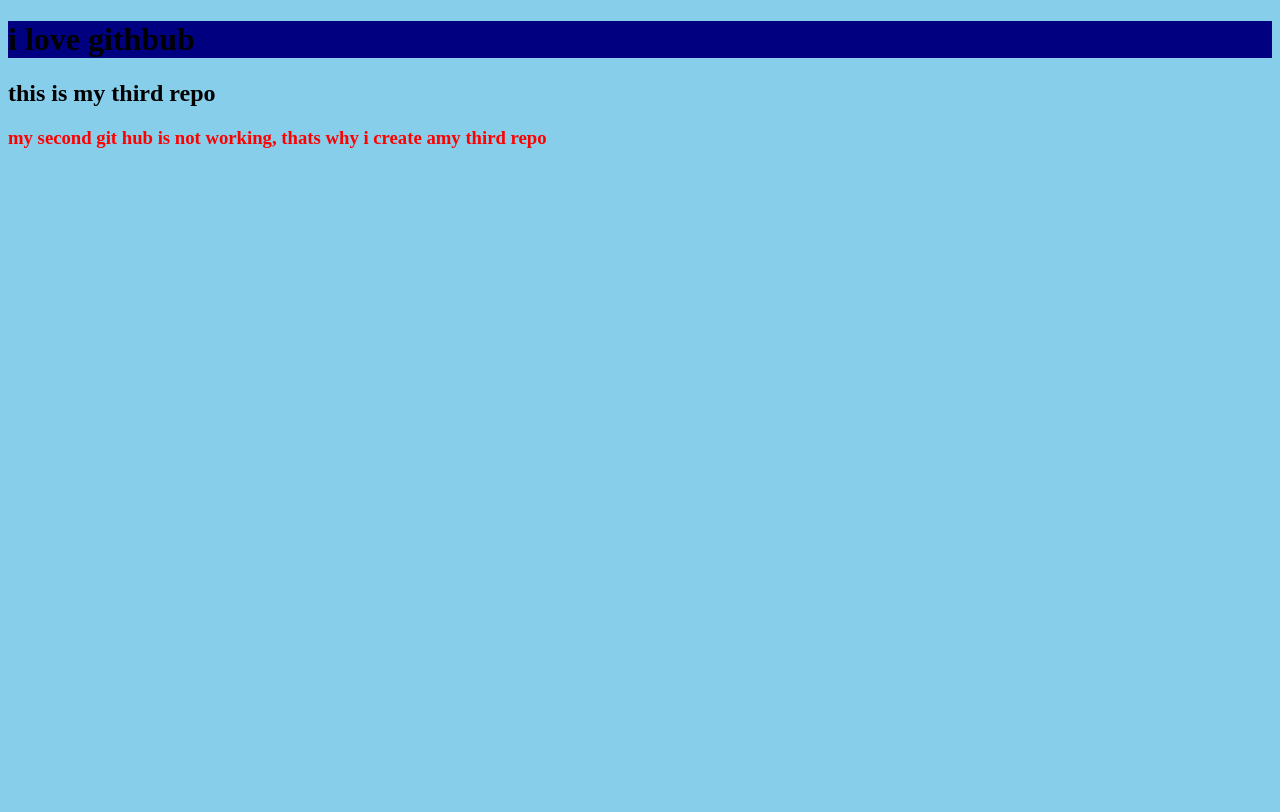
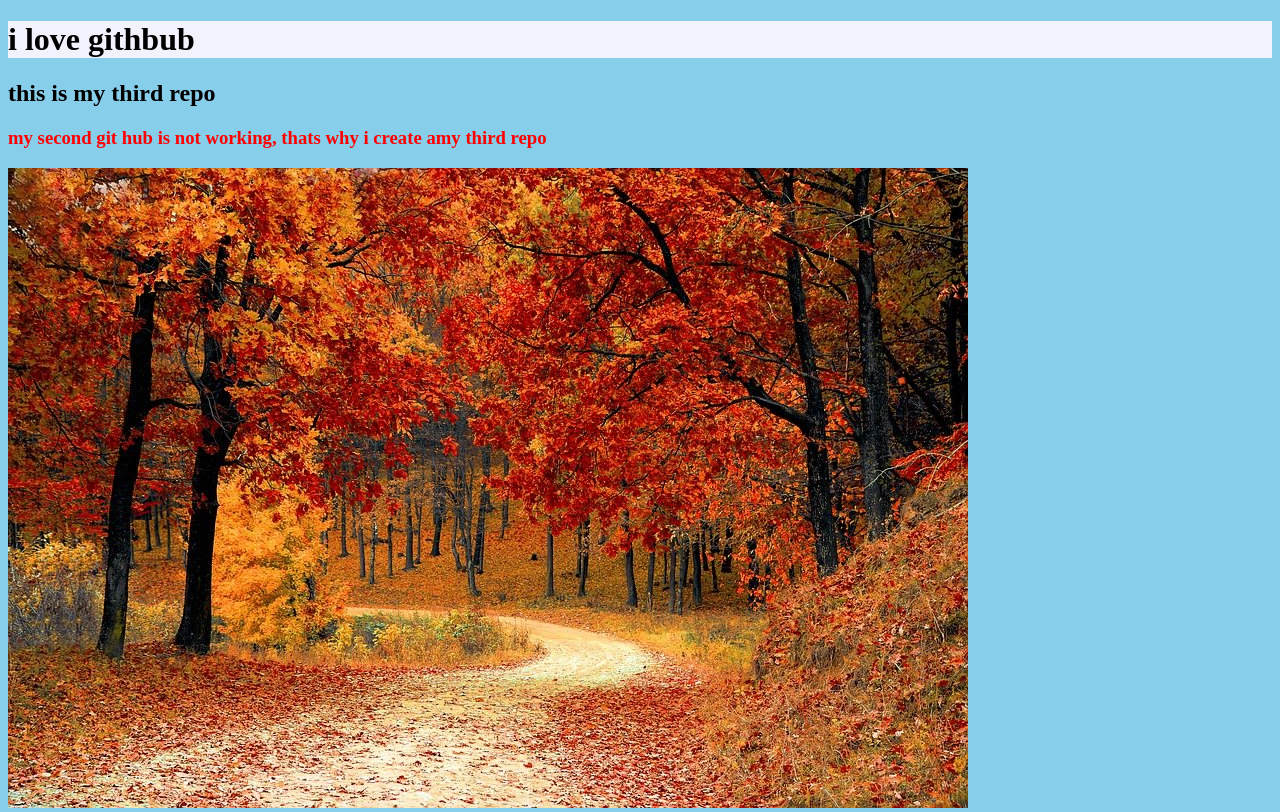
Before and after one commit to arh07/third-repo, a plain HTML site: page index.html in a window 1280 px wide. Shown: the top 812 px of the page. Drawn offline with Linux system fonts and the light colour scheme.

Commit message:
added header

```diff
--- a/index.html
+++ b/index.html
@@ -15,5 +15,7 @@
         this is my third repo
     </h2>
     <h3>my second git hub is not working, thats why i create amy third repo</h3>
+    <img src="as.jpg" alt="">
+    <img src="bs.jpg" alt="">
 </body>
 </html>
--- a/style.css
+++ b/style.css
@@ -1,5 +1,5 @@
 h3{color: red;}
-h1{background-color: navy;}
+h1{background-color: rgb(242, 242, 252);}
 body{
     background-color: skyblue;
 }
```
Also changed, not shown: as.jpg (added), bs.jpg (added).
